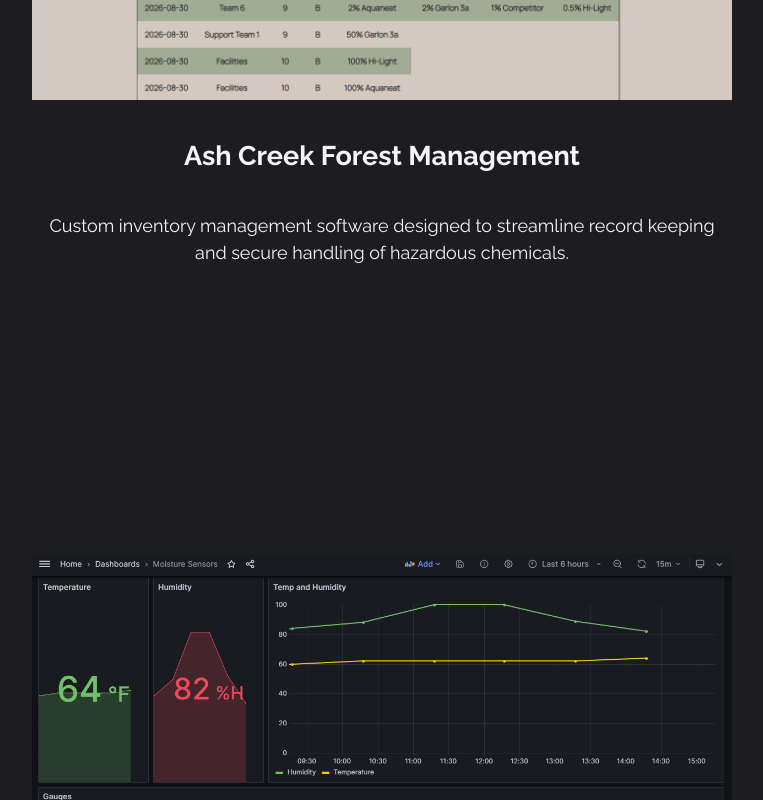
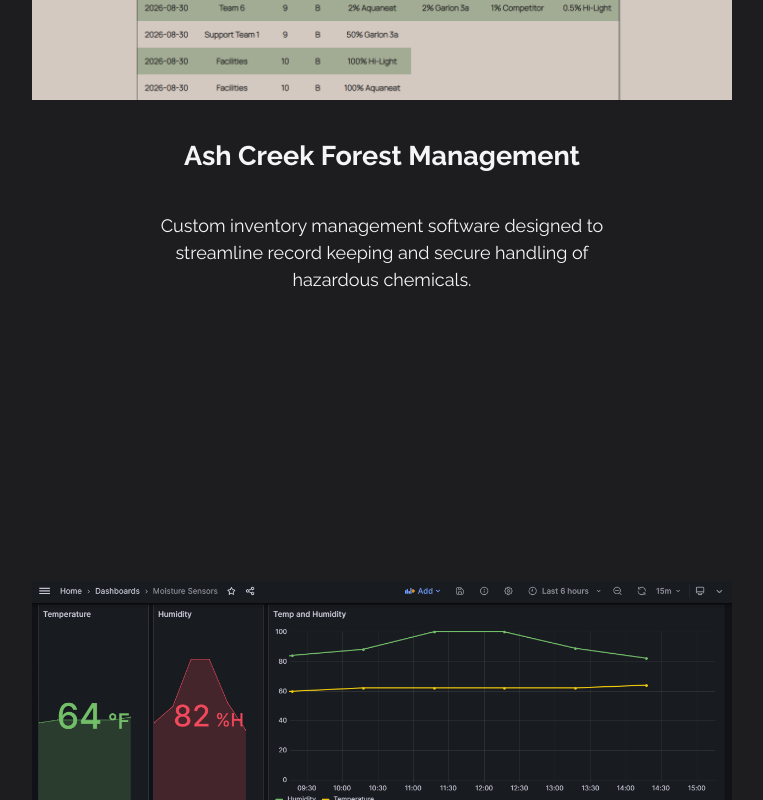
Before and after one commit to cody-barker/portfolio-site-v2, a React (Create React App) app: page / in a window 1280 px wide. Shown: the part 2140-2940 px from the top of the page, without its empty margins (258-1021 px from the left). Built offline with nearby package versions, Linux system fonts and the light colour scheme.

Commit message:
decrease width of project__content

```diff
--- a/src/Styles/App.css
+++ b/src/Styles/App.css
@@ -151,7 +151,7 @@ body {
   gap: 2em;
   text-align: center;
   line-height: 1.5;
-  max-width: 700px;
+  max-width: 500px;
 }
 
 /* Tech */
```
